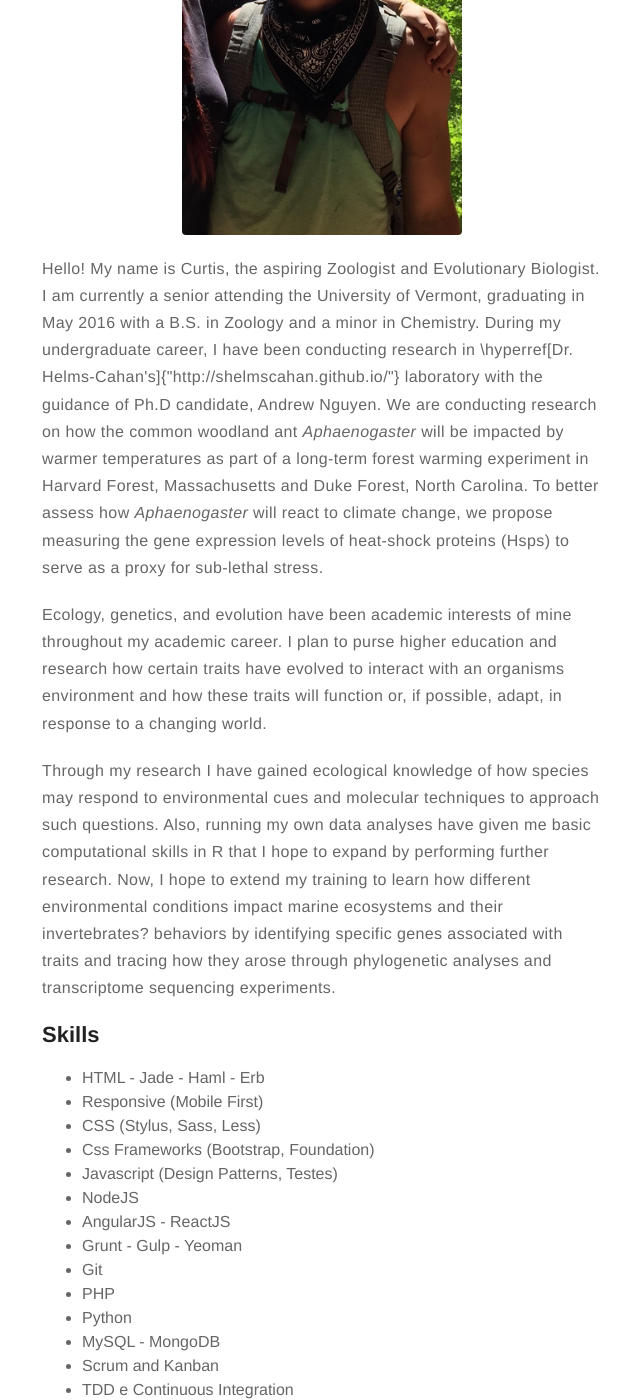
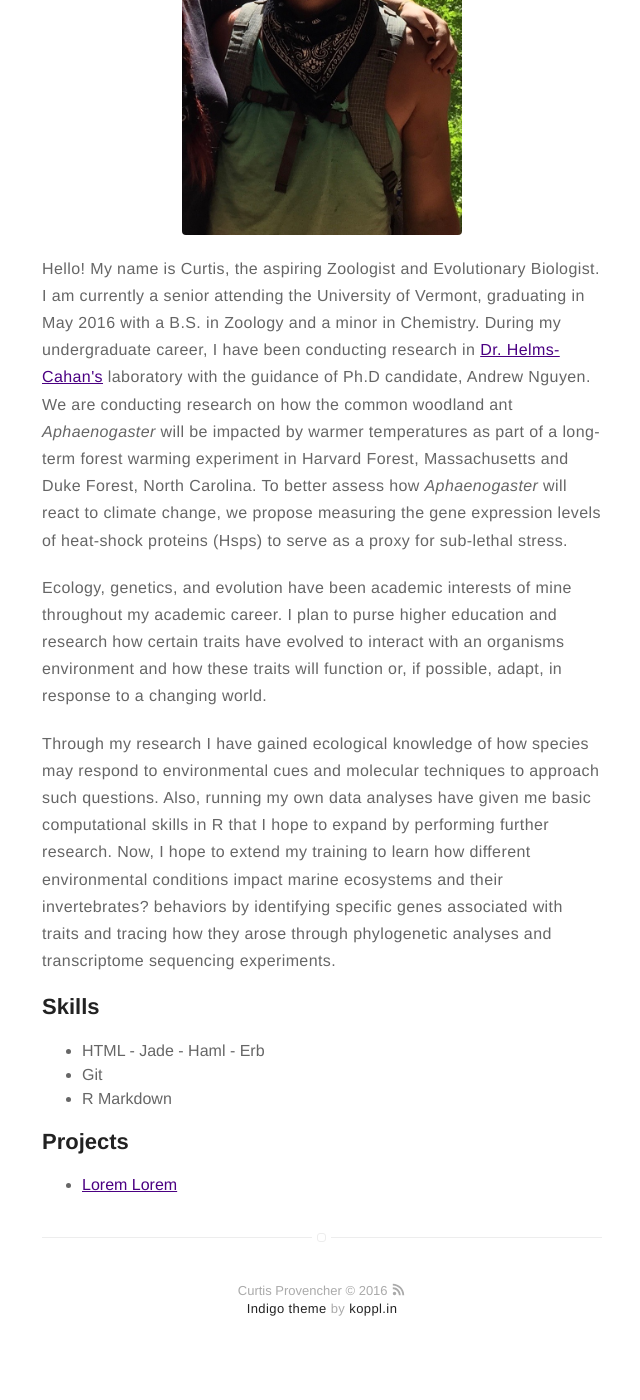
Before and after one commit to cprovenc/cprovenc.github.io, a Jekyll site: the page built from about.md, in a window 1280 px wide and 1400 px high, scrolled down 301 px. Shown: the whole window, without its empty margins (318-958 px from the left). Built offline with Jekyll 4.4.1, drawn with Linux system fonts in a browser that asks for light colours; some of the changed text lies outside the part shown.

Commit message:
fixing saras hyperlink

```diff
--- a/about.md
+++ b/about.md
@@ -9,7 +9,9 @@ img { width: 50%; margin: 0 auto; display: block; }
 
 ![Profile Image]({{ site.url }}/{{ site.picture }})
 
-<p>Hello! My name is Curtis, the aspiring Zoologist and Evolutionary Biologist. I am currently a senior attending the University of Vermont, graduating in May 2016 with a B.S. in Zoology and a minor in Chemistry. During my undergraduate career, I have been conducting research in \hyperref[Dr. Helms-Cahan's]{"http://shelmscahan.github.io/"} laboratory with the guidance of Ph.D candidate, Andrew Nguyen. We are conducting research on how the common woodland ant <i>Aphaenogaster</i> will be impacted by warmer temperatures as part of a long-term forest warming experiment in Harvard Forest, Massachusetts and Duke Forest, North Carolina. To better assess how <i>Aphaenogaster</i> will react to climate change, we propose measuring the gene expression levels of heat-shock proteins (Hsps) to serve as a proxy for sub-lethal stress.</p>
+<p>Hello! My name is Curtis, the aspiring Zoologist and Evolutionary Biologist. I am currently a senior attending the University of Vermont, graduating in May 2016 with a B.S. in Zoology and a minor in Chemistry. During my undergraduate career, I have been conducting research in <a href="http://shelmscahan.github.io/">Dr. Helms-Cahan's</a> laboratory with the guidance of Ph.D candidate, Andrew Nguyen. We are conducting research on how the common woodland ant <i>Aphaenogaster</i> will be impacted by warmer temperatures as part of a long-term forest warming experiment in Harvard Forest, Massachusetts and Duke Forest, North Carolina. To better assess how <i>Aphaenogaster</i> will react to climate change, we propose measuring the gene expression levels of heat-shock proteins (Hsps) to serve as a proxy for sub-lethal stress.</p>
+
+
 
 <p>
  Ecology, genetics, and evolution have been academic interests of mine throughout my academic career. I plan to purse higher education and research how certain traits have evolved to interact with an organisms environment and how these traits will function or, if possible, adapt, in response to a changing world.
@@ -21,25 +23,13 @@ img { width: 50%; margin: 0 auto; display: block; }
 
 <ul class="skill-list">
 	<li>HTML - Jade - Haml - Erb</li>
-	<li>Responsive (Mobile First)</li>
-	<li>CSS (Stylus, Sass, Less)</li>
-	<li>Css Frameworks (Bootstrap, Foundation)</li>
-	<li>Javascript (Design Patterns, Testes)</li>
-	<li>NodeJS</li>
-	<li>AngularJS - ReactJS</li>
-	<li>Grunt - Gulp - Yeoman</li>
 	<li>Git</li>
-	<li>PHP</li>
-	<li>Python</li>
-	<li>MySQL - MongoDB</li>
-	<li>Scrum and Kanban</li>
-	<li>TDD e Continuous Integration</li>
+	<li>R Markdown</li>
+
 </ul>
 
 <h2>Projects</h2>
 
 <ul>
 	<li><a href="https://github.com/">Lorem Lorem</a></li>
-	<li><a href="https://github.com/">Ipsum Dolor</a></li>
-	<li><a href="https://github.com/">Dolor Lorem</a></li>
 </ul>
```
